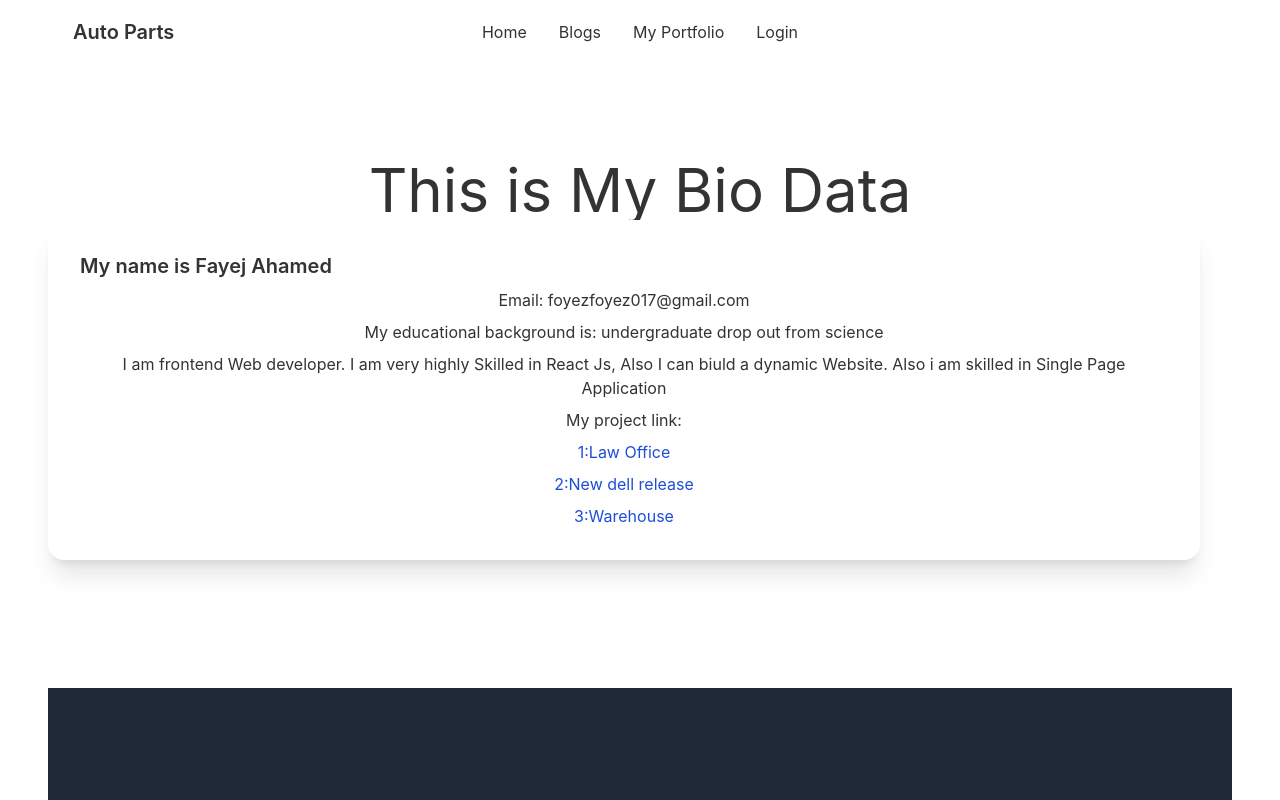
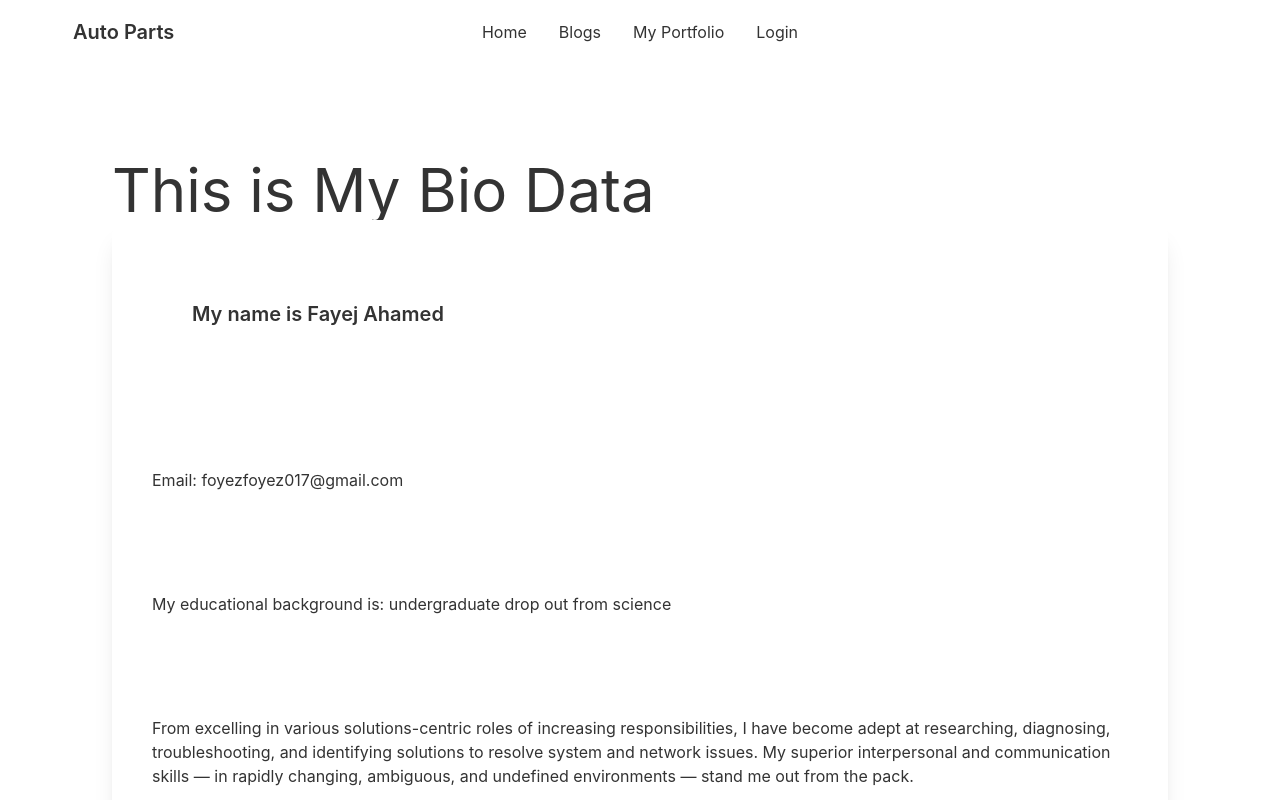
Before and after one commit to FayejAhamed/auto-parts-client, a React (Create React App) app: page /portfolio in a window 1280 px wide. Shown: the top 800 px of the page. Built offline with nearby package versions, Linux system fonts and the light colour scheme; no server answers.

Commit message:
git change directiry

```diff
--- a/src/Page/MyPortfolio/MyPortfolio.js
+++ b/src/Page/MyPortfolio/MyPortfolio.js
@@ -2,15 +2,18 @@ import React from 'react';
 
 const MyPortfolio = () => {
     return (
-        <div className='text-center mt-24'>
+        <div className=' mt-24 px-16'>
             <h2 className='text-6xl '>This is My Bio Data</h2>
             <div class="card max-w-6xl bg-base-100 shadow-xl">
-                <div class="card-body">
-                    <h2 class="card-title">My name  is Fayej Ahamed</h2>
-                    <p>Email: foyezfoyez017@gmail.com</p>
-                    <p>My educational background is: undergraduate drop out from science</p>
-                    <p>I am frontend Web developer. I am very highly Skilled in React Js, Also I can biuld  a dynamic Website. Also i am skilled in Single Page Application</p>
-                    <p>My project link:</p>
+                <div class="">
+                    <h2 class="card-title p-20">My name  is Fayej Ahamed</h2>
+                    <p className='mt-5 p-10'>Email: foyezfoyez017@gmail.com</p>
+                    <p className='mt-5 p-10'>My educational background is: undergraduate drop out from science</p>
+                    <p className='mt-5 p-10'>From excelling in various solutions-centric roles of increasing responsibilities, I have become adept at
+                        researching, diagnosing, troubleshooting, and identifying solutions to resolve system and network issues. My superior interpersonal and communication skills — in rapidly changing, ambiguous, and undefined environments — stand me out from the pack.</p>
+                    <p className='p-10'>I am frontend Web developer. I am very highly Skilled in React Js, Also I can biuld  a dynamic Website. Also i am skilled in Single Page Application</p>
+                    <p className='p-10'>I've had a passion for learning how things work and creating new ones for as long as I can remember. I have experience with Javascript, React, Node.js, Express, SQL  among others, and love to learn new tech. Currently,</p>
+                    <p className='p-10'>My project link:</p>
                     <a className='text-blue-700' href="https://ahamed-law-office.web.app/home">1:Law Office</a>
                     <a className='text-blue-700' href="https://stalwart-eclair-575422.netlify.app/">2:New dell release</a>
                     <a className='text-blue-700' href="https://electronics-warehouse-ef7bc.web.app/">3:Warehouse</a>
```
